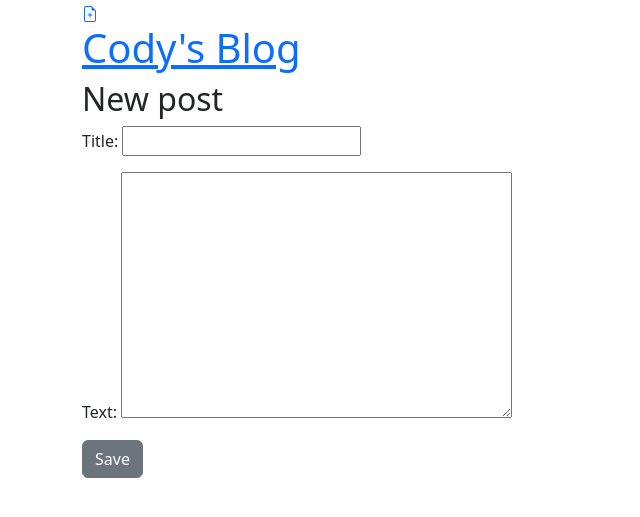
After one commit to CodyNewkirk/Django-Introduction, a Django app: page /post/new/ in a window 1280 px wide. The commit adds this page. Shown: the top 517 px of the page, without its empty margins (0-640 px from the left). Run offline with Django 5.2, Linux system fonts and the light colour scheme.

Commit message:
Saving progress

```diff
--- /dev/null
+++ b/blog/forms.py
@@ -0,0 +1,9 @@
+from django import forms
+
+from .models import Post
+
+class PostForm(forms.ModelForm):
+
+    class Meta:
+        model = Post
+        fields = ('title', 'text')
--- a/blog/templates/blog/base.html
+++ b/blog/templates/blog/base.html
@@ -10,7 +10,10 @@
     <body>
         <header class="page-header">
           <div class="container">
-              <h1><a href="/">Cody's Blog</a></h1>
+            <a href="{% url 'post_new' %}" class="top-menu">
+                {% include './icons/file-earmark-plus.svg' %}
+            </a>
+            <h1><a href="/">Cody's Blog</a></h1>
           </div>
         </header>
         <main class="container">
--- a/blog/templates/blog/post_detail.html
+++ b/blog/templates/blog/post_detail.html
@@ -2,6 +2,11 @@
 
 {% block content %}
     <article class="post">
+        <aside class="actions">
+            <a class="btn btn-secondary" href="{% url 'post_edit' pk=post.pk %}">
+              {% include './icons/pencil-fill.svg' %}
+            </a>
+        </aside>
         {% if post.published_date %}
             <time class="date">
                 {{ post.published_date }}
--- /dev/null
+++ b/blog/templates/blog/post_edit.html
@@ -0,0 +1,9 @@
+{% extends 'blog/base.html' %}
+
+{% block content %}
+    <h2>New post</h2>
+    <form method="POST" class="post-form">{% csrf_token %}
+        {{ form.as_p }}
+        <button type="submit" class="save btn btn-secondary">Save</button>
+    </form>
+{% endblock %}
--- a/blog/urls.py
+++ b/blog/urls.py
@@ -4,4 +4,6 @@ from . import views
 urlpatterns = [
     path('', views.post_list, name='post_list'),
     path('post/<int:pk>/', views.post_detail, name='post_detail'),
+    path('post/new/', views.post_new, name='post_new'),
+    path('post/<int:pk>/edit/', views.post_edit, name='post_edit'),
 ]
--- a/blog/views.py
+++ b/blog/views.py
@@ -1,6 +1,7 @@
-from django.shortcuts import render, get_object_or_404
+from django.shortcuts import render, redirect, get_object_or_404
 from django.utils import timezone
 from .models import Post
+from .forms import PostForm
 
 # Create your views here.
 def post_list(request):
@@ -10,3 +11,34 @@ def post_list(request):
 def post_detail(request, pk):
     post = get_object_or_404(Post, pk=pk)
     return render(request, 'blog/post_detail.html', {'post': post})
+
+def post_new(request):
+    form = PostForm()
+    return render(request, 'blog/post_edit.html', {'form': form})
+
+def post_new(request):
+    if request.method == "POST":
+        form = PostForm(request.POST)
+        if form.is_valid():
+            post = form.save(commit=False)
+            post.author = request.user
+            post.published_date = timezone.now()
+            post.save()
+            return redirect('post_detail', pk=post.pk)
+    else:
+        form = PostForm()
+    return render(request, 'blog/post_edit.html', {'form': form})
+
+def post_edit(request, pk):
+    post = get_object_or_404(Post, pk=pk)
+    if request.method == "POST":
+        form = PostForm(request.POST, instance=post)
+        if form.is_valid():
+            post = form.save(commit=False)
+            post.author = request.user
+            post.published_date = timezone.now()
+            post.save()
+            return redirect('post_detail', pk=post.pk)
+    else:
+        form = PostForm(instance=post)
+    return render(request, 'blog/post_edit.html', {'form': form})
```
Also changed, not shown: blog/templates/blog/icons/file-earmark-plus.svg (added), db.sqlite3.
